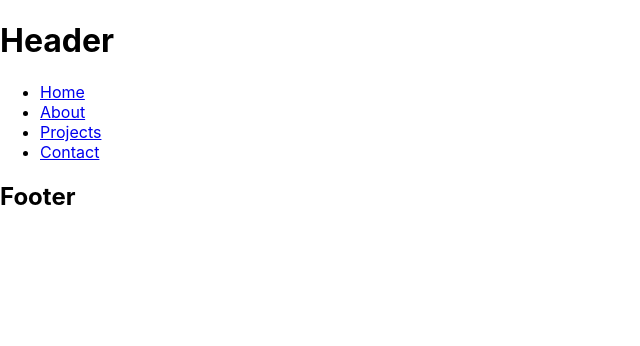
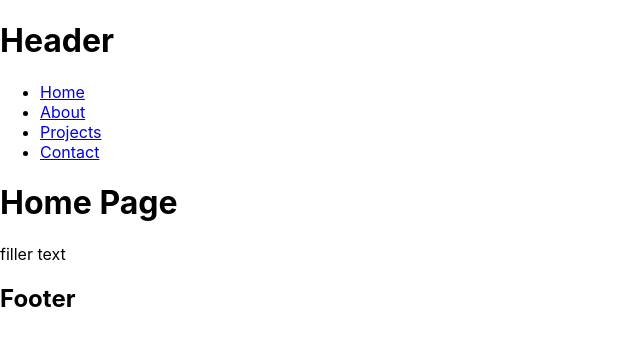
Before and after one commit to kn7767/react-portfolio, a React (Create React App) app: page / in a window 1280 px wide. Shown: the top 346 px of the page, without its empty margins (0-640 px from the left). Built offline with nearby package versions, Linux system fonts and the light colour scheme.

Commit message:
moved navbar

```diff
--- a/src/App.js
+++ b/src/App.js
@@ -1,25 +1,22 @@
 import './App.css';
+import React from 'react';
 
 // import components
-import Header from './components/header';
-// import Nav from './components/nav';
-import Footer from './components/footer';
-import Portfolio from './components/pages/portfolio';
+import Header from './components/Header';
+import Footer from './components/Footer';
+import PortfolioContainer from './components/PortfolioContainer';
 
-// import function
-import portfolioContainer from './components/portfolioContainer';
-
-
+//keeps header and footer static
 function App() {
   return (
     <div>
       <Header></Header>
-      {/* <Nav /> */}
-      {/* <Portfolio></Portfolio> */}
+        <div>
+          <PortfolioContainer></PortfolioContainer>
+        </div>
       <Footer></Footer>
     </div>
   );
 }
-// portfolioContainer();
 
 export default App;
--- a/src/components/header.js
+++ b/src/components/header.js
@@ -1,19 +1,15 @@
-import Nav from './nav';
+//creates the static header portion of the page
 
+import React from 'react';
 
 function Header() {
-    // this is where you write you functions
-
-    // this is where you write your "html" component template
     return (
         <div>
             <h1>
                 Header
             </h1>
-            <Nav />
         </div>
-    )
-
+    );
 }
 
 // make this new component avail for other files
--- a/src/components/nav.js
+++ b/src/components/nav.js
@@ -7,33 +7,37 @@ function Nav({ currentPage, handlePageChange }) {
         <ul className="nav nav-tabs">
             <li className="nav-item">
                 <a
-                href="#home"
+                href="#Home"
                 onClick={() => handlePageChange('Home')}
-                className={currentPage === 'Home' ? 'nav-link active' : 'nav-link'}>
+                className={currentPage === 'Home' ? 'nav-link active' : 'nav-link'}
+                >
                     Home
                 </a>
             </li>
             <li className="nav-item">
                 <a
-                href="#about"
+                href="#About"
                 onClick={() => handlePageChange('About')}
-                className={currentPage === 'About' ? 'nav-link active' : 'nav-link'}>
+                className={currentPage === 'About' ? 'nav-link active' : 'nav-link'}
+                >
                     About
                 </a>
             </li>
             <li className="nav-item">
                 <a
-                href="#portfolio"
+                href="#Portfolio"
                 onClick={() => handlePageChange('Portfolio')}
-                className={currentPage === 'Portfolio' ? 'nav-link active' : 'nav-link'}>
+                className={currentPage === 'Portfolio' ? 'nav-link active' : 'nav-link'}
+                >
                     Projects
                 </a>
             </li>
             <li className="nav-item">
                 <a
-                href="#"
+                href="#Contact"
                 onClick={() => handlePageChange('Contact')}
-                className={currentPage === 'Contact' ? 'nav-link active' : 'nav-link'}>
+                className={currentPage === 'Contact' ? 'nav-link active' : 'nav-link'}
+                >
                     Contact
                 </a>
             </li>
--- a/src/components/pages/about.js
+++ b/src/components/pages/about.js
@@ -1,3 +1,5 @@
+import React from 'react';
+
 function About() {
     return (
         <div className="about">
@@ -5,7 +7,7 @@ function About() {
                 About me
             </h4>
             <p>
-                I like cats.
+                poopoopeepee
             </p>
         </div>
     )
--- a/src/components/pages/contact.js
+++ b/src/components/pages/contact.js
@@ -1,3 +1,5 @@
+import React from 'react';
+
 function Contact() {
     return (
         <div>
@@ -5,8 +7,7 @@ function Contact() {
             <a href = "mailto: knguy219@ucr.edu">Send Email</a>
             <a href = "https://github.com/kn7767">GitHub</a>
         </div>
-    )
-
+    );
 }
 
 // make this new component avail for other files
--- a/src/components/pages/home.js
+++ b/src/components/pages/home.js
@@ -0,0 +1,12 @@
+import React from 'react';
+
+export default function Home() {
+  return (
+    <div>
+      <h1>Home Page</h1>
+      <p>
+        filler text
+      </p>
+    </div>
+  );
+}
--- a/src/components/pages/portfolio.js
+++ b/src/components/pages/portfolio.js
@@ -1,3 +1,5 @@
+import React from 'react';
+
 function Portfolio() {
     return (
         <div className='projects'>
--- a/src/components/portfolioContainer.js
+++ b/src/components/portfolioContainer.js
@@ -1,27 +1,39 @@
+//makes the center of the page change without needing to rerender header, nav, and footer
+
 // import { render } from '@testing-library/react';
 import React, { useState } from 'react';
 
 //import components
-import Nav from './nav';
-import Home from './pages/home';
-import About from './pages/about';
-import Portfolio from './pages/portfolio';
-import Contact from './pages/contact';
+import Nav from './Nav';
+import Home from './pages/Home';
+import About from './pages/About';
+import Portfolio from './pages/Portfolio';
+import Contact from './pages/Contact';
 
 export default function PortfolioContainer() {
     const [currentPage, setCurrentPage] = useState('Home');
 
     const renderPage = () => {
         if (currentPage === 'Home') {
-            return <Home />
+            return (
+                <div>
+                    <Home />
+                </div>
+            )
         }
         if (currentPage === 'About') {
-            return <About />
+            return (
+                <div>
+                    <About />
+                </div>
+            )
         }
         if (currentPage === 'Portfolio') {
             return <Portfolio />
         }
-        return <Contact />
+        return (
+        <Contact />
+        )
     };
 
     const handlePageChange = (page) => setCurrentPage(page);
```
Also changed, not shown: 1 other file (tests, documents, lock files or other folders).
